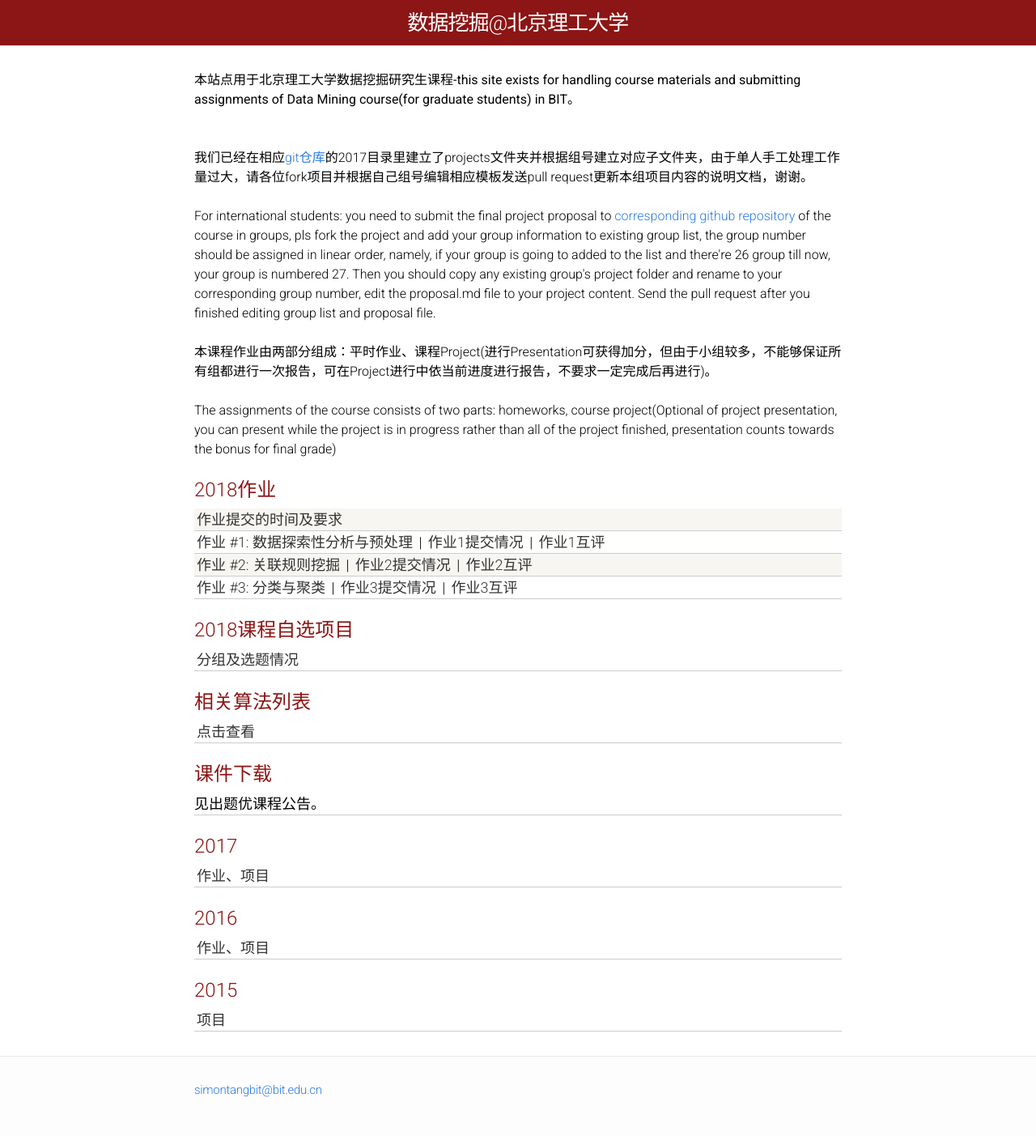
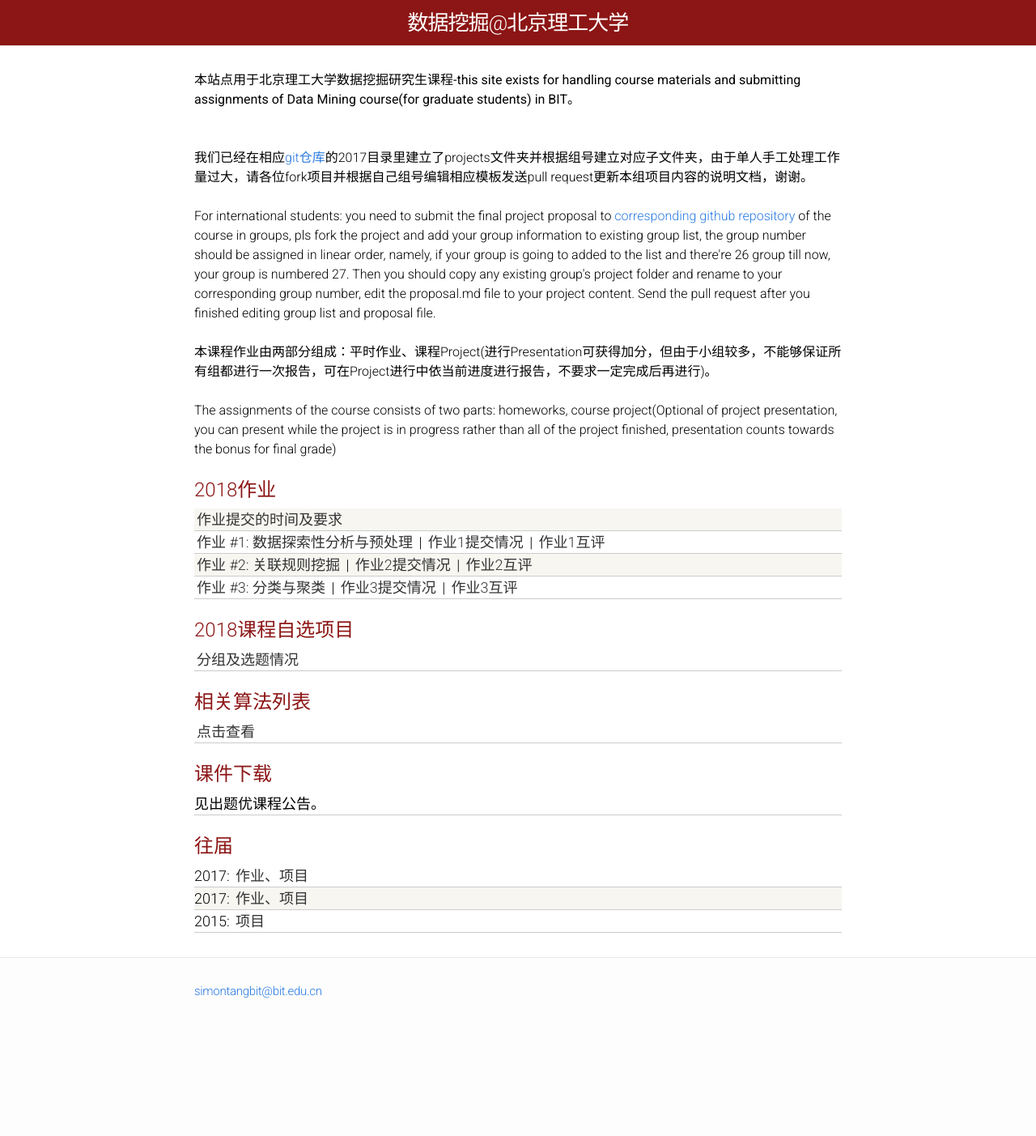
Before and after one commit to BITDM/bitdm.github.io, a Jekyll site: the page built from index.html, in a window 1280 px wide. Shown: the whole page at 81% size. Built offline with Jekyll 4.4.1, drawn with Linux system fonts in a browser that asks for light colours; after the commit the page ends 1281 px from its top, so only the background shows below that.

Commit message:
主页修改

```diff
--- a/index.html
+++ b/index.html
@@ -83,26 +83,20 @@ layout: default
       见出题优课程公告。
     </div>
 
-    <div class="module-header">2017</div>
+    <div class="module-header">往届</div>
 
     <div class="materials-item">
-      <a href="2017/index.html">
+      2017: <a href="2017/index.html">
         作业、项目
       </a>
     </div>
-
-    <div class="module-header">2016</div>
-
     <div class="materials-item">
-      <a href="2016/index.html">
+      2017: <a href="2016/index.html">
         作业、项目
       </a>
     </div>
-
-    <div class="module-header">2015</div>
-
     <div class="materials-item">
-      <a href="2015/index.html">
+      2015: <a href="2015/index.html">
         项目
       </a>
     </div>
```
